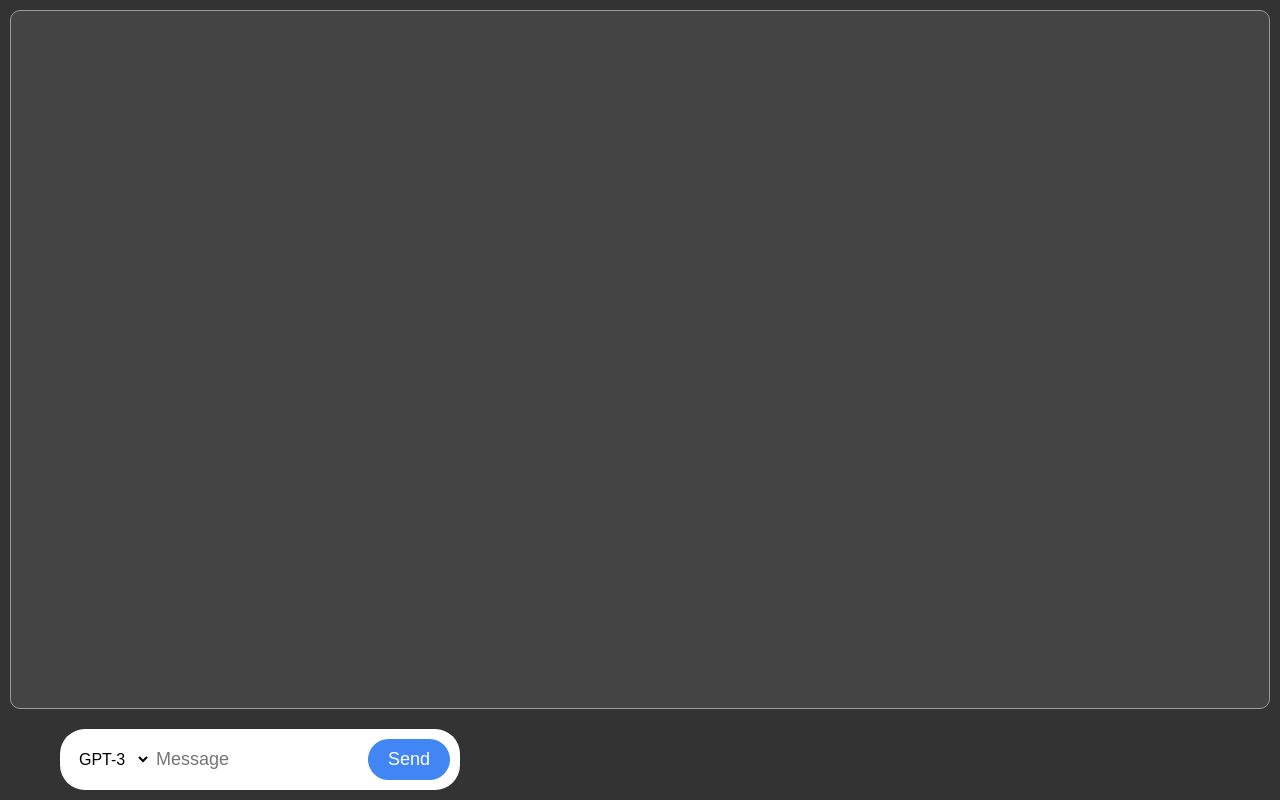
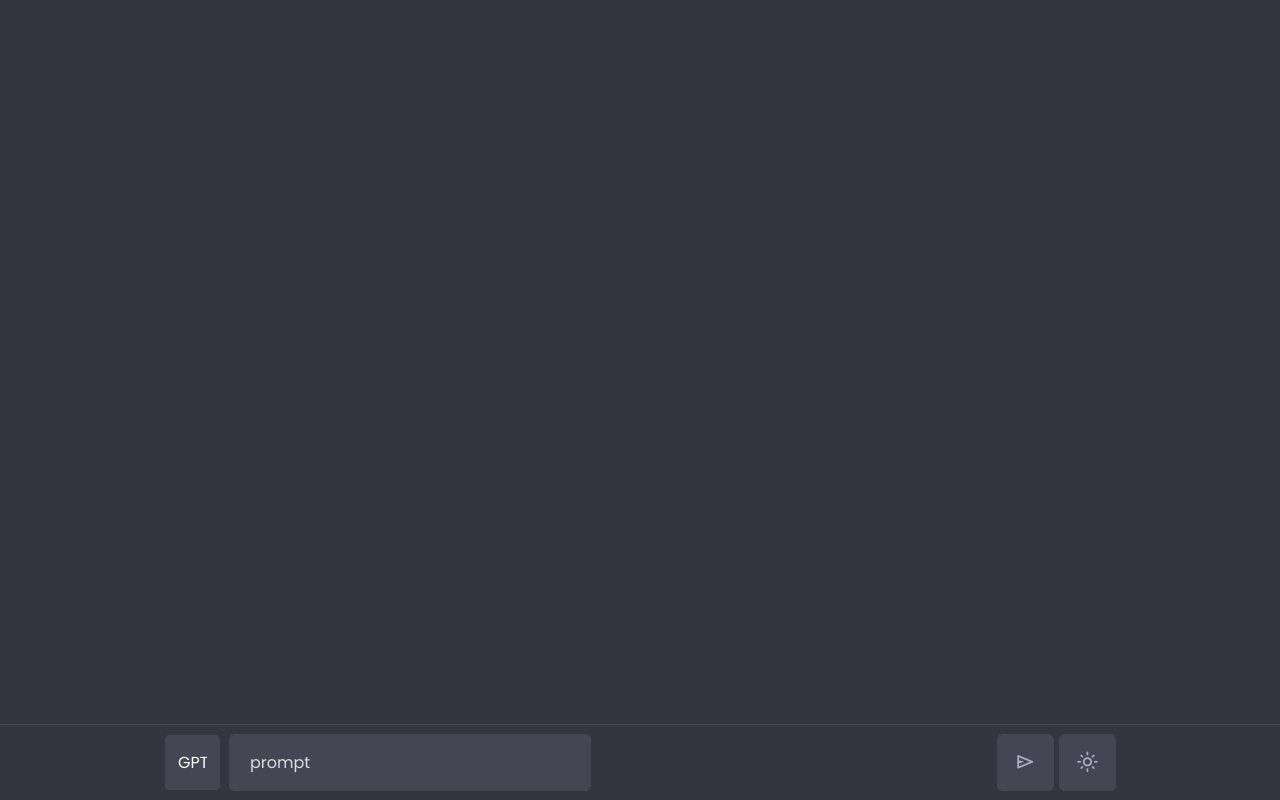
Before and after one commit to OshekharO/Chat-Interface, a plain HTML site: page index.html in a window 1280 px wide. Drawn offline with nearby package versions, Linux system fonts and the light colour scheme.

Commit message:
Update ui

```diff
--- a/index.html
+++ b/index.html
@@ -1,190 +1,308 @@
 <!DOCTYPE html>
-<html lang="en">
+<html lang="en" dir="ltr">
  <head>
-    <meta charset="UTF-8">
-    <meta name="viewport" content="width=device-width, initial-scale=1">
+  <meta charset="utf-8" />
   <title>Chat Interface</title>
+  <link rel="stylesheet" href="style.css" />
+  <meta name="viewport" content="width=device-width, initial-scale=1.0" />
+  <!-- Google Fonts Link For Icons -->
+  <link rel="stylesheet" href="https://fonts.googleapis.com/css2?family=Material+Symbols+Rounded:opsz,wght,FILL,GRAD@20..48,100..700,0..1,-50..200" />
   <style>
+   /* Import Google font - Poppins */
+   @import url("https://fonts.googleapis.com/css2?family=Poppins:wght@400;500;600&display=swap");
+
    * {
-            box-sizing: border-box;
     margin: 0;
     padding: 0;
-            font-family: Arial, sans-serif;
+    box-sizing: border-box;
+    font-family: "Poppins", sans-serif;
    }
+
+   :root {
+    --text-color: #ffffff;
+    --icon-color: #acacbe;
+    --icon-hover-bg: #5b5e71;
+    --placeholder-color: #dcdcdc;
+    --outgoing-chat-bg: #343541;
+    --incoming-chat-bg: #444654;
+    --outgoing-chat-border: #343541;
+    --incoming-chat-border: #444654;
+   }
+
+   .light-mode {
+    --text-color: #343541;
+    --icon-color: #a9a9bc;
+    --icon-hover-bg: #f1f1f3;
+    --placeholder-color: #6c6c6c;
+    --outgoing-chat-bg: #ffffff;
+    --incoming-chat-bg: #f7f7f8;
+    --outgoing-chat-border: #ffffff;
+    --incoming-chat-border: #d9d9e3;
+   }
+
    body {
-            background-color: #333;
-            padding: 10px;
-            height: 100vh;
-            display: flex;
-            flex-direction: column;
+    background: var(--outgoing-chat-bg);
    }
-        #chat-container {
-            flex-grow: 1;
-            overflow: hidden;
+
+   .message {
+    padding: 8px 16px;
+    border-radius: 5px;
     margin-bottom: 10px;
-            padding: 10px;
-            border: 1px solid #999;
-            border-radius: 10px;
-            background-color: #444;
-            display: flex;
-            flex-direction: column;
    }
-        #chatbox {
-            flex-grow: 1;
-            overflow: auto;
-            margin-bottom: 10px;
-            word-wrap: break-word;
-        }
-        .message {
-            margin-bottom: 10px;
-            padding: 5px;
-            border-radius: 5px;
-        }
-        .bot {
-            color: #000;
-            background-color: #D3D3D3;
+
+   .user {
+    background-color: #cccccc; /* Gray background for user message */
+    color: #ffffff; /* White text color for user message */
     align-self: flex-start;
    }
-        .user {
-            color: #FFF;
-            background-color: #000080;
+
+   .bot {
+    background-color: #4caf50; /* Green background for bot message */
+    color: #ffffff; /* White text color for bot message */
     align-self: flex-end;
    }
-        #controls {
+
+   /* Chats container styling */
+   .chat-container {
+    overflow-y: auto;
+    max-height: 100vh;
+    padding-bottom: 150px;
+   }
+
+   .chat-container::-webkit-scrollbar {
+    width: 6px;
+   }
+
+   .chat-container::-webkit-scrollbar-track {
+    background: var(--incoming-chat-bg);
+    border-radius: 25px;
+   }
+
+   .chat-container::-webkit-scrollbar-thumb {
+    background: var(--icon-color);
+    border-radius: 25px;
+   }
+
+   /* Typing container styling */
+   .typing-container {
+    position: fixed;
+    bottom: 0;
     width: 100%;
-            max-width: 500px;
-            margin-top: 10px;
+    display: flex;
+    padding: 10px 10px;
+    justify-content: center;
+    background: var(--outgoing-chat-bg);
+    border-top: 1px solid var(--incoming-chat-border);
+   }
+
+   .typing-container .typing-content {
+    display: flex;
+    max-width: 950px;
+    width: 100%;
+    align-items: flex-end;
+   }
+
+   .typing-container .typing-textarea {
+    width: 100%;
+    display: flex;
+    position: relative;
+   }
+
+   .typing-textarea textarea {
+    resize: none;
+    height: 55px;
+    width: 100%;
+    border: none;
+    padding: 15px 45px 15px 20px;
+    color: var(--text-color);
+    font-size: 1rem;
+    border-radius: 4px;
+    max-height: 250px;
+    overflow-y: auto;
+    background: var(--incoming-chat-bg);
+    outline: 1px solid var(--incoming-chat-border);
+   }
+
+   .typing-textarea textarea::placeholder {
+    color: var(--placeholder-color);
+   }
+
+   .typing-content span {
+    width: 55px;
+    height: 55px;
+    display: flex;
+    border-radius: 4px;
+    font-size: 1.35rem;
+    align-items: center;
+    justify-content: center;
+    color: var(--icon-color);
+   }
+
+   .typing-textarea span {
+    position: absolute;
+    right: 0;
+    bottom: 0;
+    visibility: hidden;
+   }
+
+   .typing-textarea textarea:valid ~ span {
+    visibility: visible;
+   }
+
+   .typing-controls {
+    display: flex;
+   }
+
+   .typing-controls span {
+    margin-left: 7px;
+    font-size: 1.4rem;
+    background: var(--incoming-chat-bg);
+    outline: 1px solid var(--incoming-chat-border);
+   }
+
+   .typing-controls span:hover {
+    background: var(--icon-hover-bg);
+   }
+
+   /* Send button styling */
+   .typing-textarea #send-btn {
+    position: absolute;
+    right: 10px;
+    bottom: 40%;
+    transform: translateY(50%);
     display: flex;
     align-items: center;
     justify-content: center;
+    width: 45px;
+    height: 45px;
+    border-radius: 4px;
+    font-size: 1.35rem;
+    color: var(--icon-color);
+    background: var(--incoming-chat-bg);
+    outline: 1px solid var(--incoming-chat-border);
+    cursor: pointer;
    }
+
+   .typing-textarea #send-btn:hover {
+    background: var(--icon-hover-bg);
+   }
+
    .input-box {
-            background-color: white;
-            justify-content: space-between;
-            border-radius: 25px;
     display: flex;
     align-items: center;
-            padding: 10px;
-            width: 80%;
+    justify-content: flex-end;
    }
-        #search {
-            border: none;
-            font-size: 18px;
-            padding: 5px;
-            width: 100%;
-        }
+
    #engine-select {
-            padding: 5px;
-            border-radius: 15px;
-            border: none;
-            font-size: 16px;
-            background-color: #FFF;
-        }
-        button {
-            background-color: #4285f4;
-            border: none;
-            border-radius: 25px;
-            color: white;
-            font-size: 18px;
-            padding: 10px 20px;
+    width: 55px;
+    height: 55px;
+    margin-right: 10px;
+    padding: 8px 12px;
+    border: 1px solid var(--incoming-chat-border);
+    border-radius: 4px;
+    background-color: var(--incoming-chat-bg);
+    color: var(--text-color);
+    font-size: 1rem;
+    appearance: none;
+    outline: none;
     cursor: pointer;
    }
-        button:hover {
-            background-color: #357ae8;
-        }
-        @media (max-width: 768px) {
-            .input-box {
-                width: 100%;
-            }
-        }
-        @media (min-width:801px) {
 
-        }
-        .mx-auto {
-            margin-right: auto !important;
-            margin-left: auto !important;
-        }
-        .search-container {
-            display: flex;
-            justify-content: center;
-            margin-top: 50px;
-        }
-        main {
-            background-color: #f1f3f4;
-            height: 100%;
-            padding: 50px 0;
-            align-items: center;
-            justify-content: center;
+   #engine-select option {
+    background-color: var(--incoming-chat-bg);
+    color: var(--text-color);
    }
   </style>
  </head>
  <body>
-    <div id="chat-container">
-        <div id="chatbox"></div>
-    </div>
-    <div id="controls">
+  <!-- Chats container -->
+  <div class="chat-container"></div>
+
+  <!-- Typing container -->
+  <div class="typing-container">
+   <div class="typing-content">
+    <div class="typing-textarea">
      <form class="input-box" method="get" action="">
-            <div style="display: flex; align-items: center;">
       <select id="engine-select">
-                    <option value="gpt3">GPT-3</option>
+       <option value="gpt4">GPT-4</option>
        <option value="arched-keyword">Arched</option>
       </select>
-                <input id="search" name="q" type="text" placeholder="Message" />
-            </div>
-            <button type="button" onclick="sendMessage()">Send</button>
+      <textarea id="chat-input" spellcheck="false" placeholder="prompt" required></textarea>
      </form>
     </div>
-    <script src="https://ajax.googleapis.com/ajax/libs/jquery/3.5.1/jquery.min.js"></script>
+    <div class="typing-controls">
+     <span id="send-btn" class="material-symbols-rounded">send</span>
+     <span id="theme-btn" class="material-symbols-rounded">light_mode</span>
+    </div>
+   </div>
+  </div>
   <script>
+   let isLightMode = false;
+
+   function toggleTheme() {
+    const body = document.body;
+    const themeButton = document.getElementById("theme-btn");
+
+    if (isLightMode) {
+     body.classList.remove("light-mode");
+     themeButton.innerHTML = "dark_mode";
+    } else {
+     body.classList.add("light-mode");
+     themeButton.innerHTML = "light_mode";
+    }
+
+    isLightMode = !isLightMode;
+   }
+
    async function create(prompt, model) {
     let data, url;
-            if (model === 'gpt3') {
-                url = 'https://ava-alpha-api.codelink.io/api/chat';
+    if (model === "gpt4") {
+     url = "https://ava-alpha-api.codelink.io/api/chat";
      data = {
-                    model: 'gpt-4',
+      model: "gpt-4",
       temperature: 0.6,
       stream: true,
       messages: [
-                        {role: 'system', content: 'You are Ava, an AI assistant.'},
-                        {role: 'user', content: prompt},
+       { role: "system", content: "You are Ava, an AI assistant." },
+       { role: "user", content: prompt },
       ],
      };
-            } else if (model === 'arched-keyword') {
-                url = 'https://us-central1-arched-keyword-306918.cloudfunctions.net/run-inference-1';
-                data = {prompt: prompt};
+    } else if (model === "arched-keyword") {
+     url = "https://us-central1-arched-keyword-306918.cloudfunctions.net/run-inference-1";
+     data = { prompt: prompt };
     }
 
     const resp = await fetch(url, {
-                method: 'POST',
+     method: "POST",
      headers: {
-                    'Content-Type': 'application/json'
+      "Content-Type": "application/json",
      },
-                body: JSON.stringify(data)
+     body: JSON.stringify(data),
     });
 
     // Handle the response based on the model
-            if (model === 'gpt3') {
-                let respText = '';
+    if (model === "gpt4") {
+     let respText = "";
 
      const reader = resp.body.getReader();
-                const decoder = new TextDecoder('utf-8');
+     const decoder = new TextDecoder("utf-8");
      return reader.read().then(function processText({ done, value }) {
       if (done) {
        return respText;
       }
       const chunk = decoder.decode(value);
-                    const lines = chunk.split('\n');
+      const lines = chunk.split("\n");
       for (const line of lines) {
-                        if (line.startsWith('data:')) {
+       if (line.startsWith("data:")) {
         const dataPart = line.slice(5);
         try {
          const dataObj = JSON.parse(dataPart);
-                                if ('choices' in dataObj) {
+         if ("choices" in dataObj) {
           for (const choice of dataObj.choices) {
-                                        if ('finish_reason' in choice && choice.finish_reason === 'stop') {
+           if ("finish_reason" in choice && choice.finish_reason === "stop") {
             break;
            }
-                                        if ('delta' in choice && 'content' in choice.delta) {
+           if ("delta" in choice && "content" in choice.delta) {
             respText += choice.delta.content;
            }
           }
@@ -196,27 +314,48 @@
       }
       return reader.read().then(processText);
      });
-            } else if (model === 'arched-keyword') {
+    } else if (model === "arched-keyword") {
      const respJson = await resp.json();
-                return respJson['completion'];
+     return respJson["completion"];
     }
    }
 
    async function sendMessage() {
-            let prompt = $('#search').val();
-            let model = $('#engine-select').val();
-            $('#chatbox').append('<p class="message user">You: ' + prompt + '</p>');
+    let prompt = document.getElementById("chat-input").value;
+    let model = document.getElementById("engine-select").value;
+    let chatContainer = document.querySelector(".chat-container");
+
+    // Create user message element
+    let userMessage = document.createElement("p");
+    userMessage.classList.add("message", "user");
+    userMessage.innerText = "You: " + prompt;
+    chatContainer.appendChild(userMessage);
+
     let resp = await create(prompt, model);
-            $('#chatbox').append('<p class="message bot">Bot: ' + resp + '</p>');
-            $('#search').val(''); // clear the input box
-            $('#chatbox').scrollTop($('#chatbox')[0].scrollHeight); // scroll to bottom
+
+    // Create bot message element
+    let botMessage = document.createElement("p");
+    botMessage.classList.add("message", "bot");
+    botMessage.innerText = "Bot: " + resp;
+    chatContainer.appendChild(botMessage);
+
+    document.getElementById("chat-input").value = ""; // Clear the input box
+    chatContainer.scrollTop = chatContainer.scrollHeight; // Scroll to bottom
    }
 
-        $("#search").keyup(function(event) {
+   document.getElementById("send-btn").addEventListener("click", function () {
+    sendMessage();
+   });
+
+   document.getElementById("chat-input").addEventListener("keyup", function (event) {
     if (event.keyCode === 13) {
      sendMessage();
     }
    });
+
+   document.getElementById("theme-btn").addEventListener("click", function () {
+    toggleTheme();
+   });
   </script>
  </body>
     </html>
```
Lines whose indentation alone changed are shown as unchanged.
